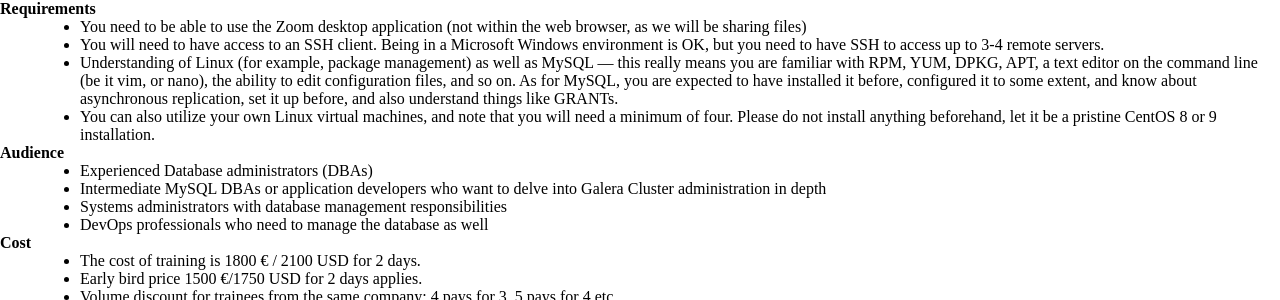
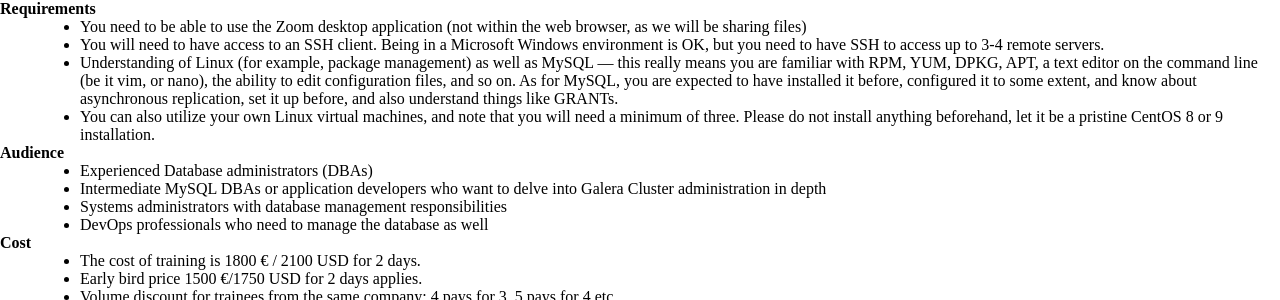
Before and after one commit to codership/documentation, a Sphinx documentation site: the page built from galeracluster/source/training/courses/index.rst, in a window 1280 px wide. Shown: the part 1089-1389 px from the top of the page. Built offline with Sphinx 7.4.7, drawn with Linux system fonts in a browser that asks for light colours; comment, search, counter and statistics services are not loaded.

Commit message:
Update index.rst

```diff
--- a/galeracluster/source/training/courses/index.rst
+++ b/galeracluster/source/training/courses/index.rst
@@ -128,7 +128,7 @@ Note that Hands On Labs are denoted with HOL.
 
 - Understanding of Linux (for example, package management) as well as MySQL — this really means you are familiar with RPM, YUM, DPKG, APT, a text editor on the command line (be it vim, or nano), the ability to edit configuration files, and so on. As for MySQL, you are expected to have installed it before, configured it to some extent, and know about asynchronous replication, set it up before, and also understand things like GRANTs.
 
-- You can also utilize your own Linux virtual machines, and note that you will need a minimum of four. Please do not install anything beforehand, let it be a pristine CentOS 8 or 9 installation.
+- You can also utilize your own Linux virtual machines, and note that you will need a minimum of three. Please do not install anything beforehand, let it be a pristine CentOS 8 or 9 installation.
 
 
 
```
